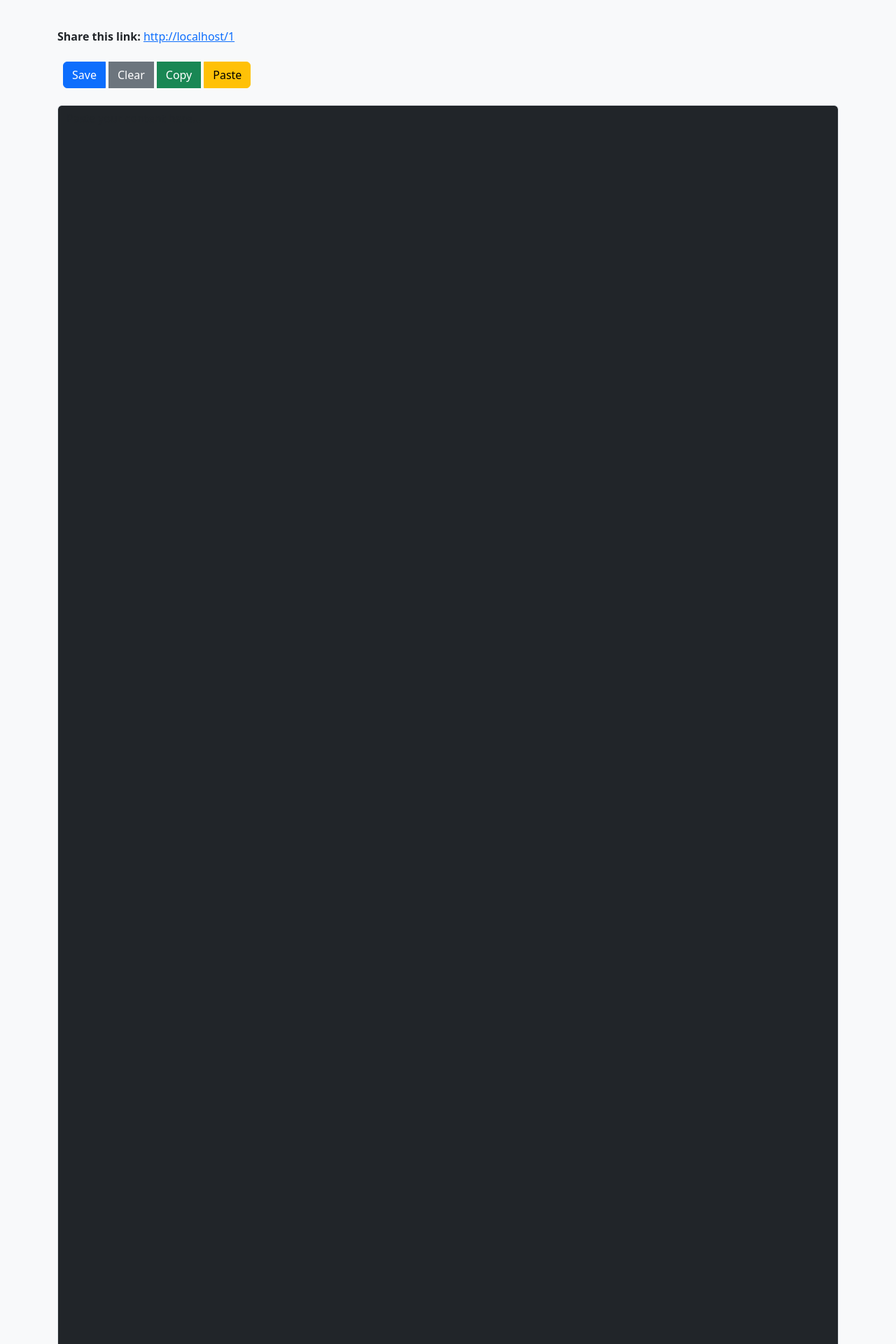
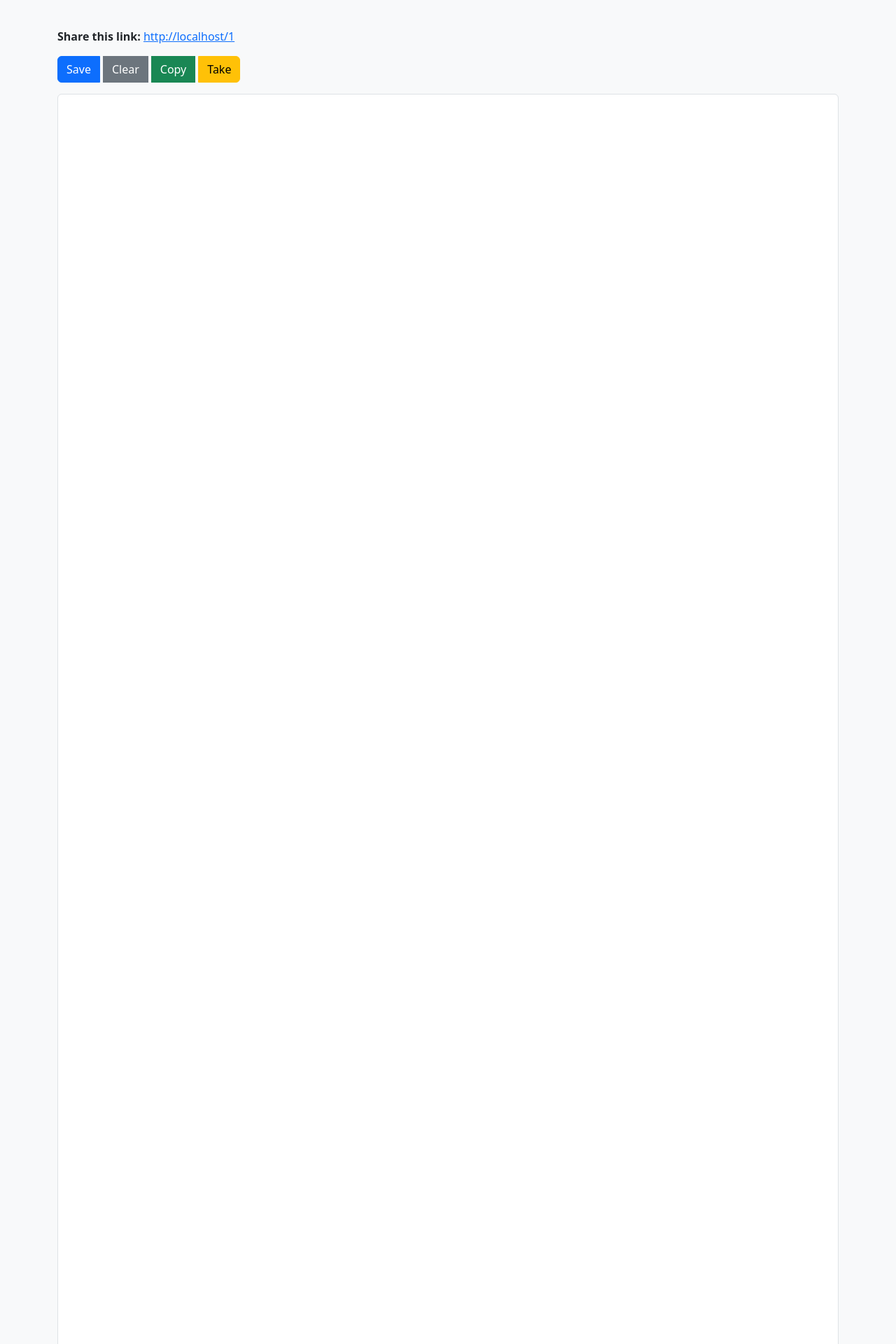
Before and after one commit to 7b809/pasteapp, a Flask app: page /1 in a window 1280 px wide. Shown: the top 1920 px of the page at 70% size. Run offline with Flask 3, Linux system fonts and the light colour scheme; data that the repository does not hold is empty.

Commit message:
Update paste.html

```diff
--- a/api/templates/paste.html
+++ b/api/templates/paste.html
@@ -5,17 +5,16 @@
 {% block body %}
 
 <form method="post">
-    <!-- Buttons always on top -->
 <p><b>Share this link:</b> <a href="{{ request.url }}">{{ request.url }}</a></p>
 
-    <div class="btn-group mb-3 sticky-top bg-light p-2" style="z-index: 10;">
+
+    <div class="btn-group mb-3">
         <button type="submit" class="btn btn-primary">Save</button>
         <button type="button" class="btn btn-secondary" onclick="clearContent()">Clear</button>
         <button type="button" class="btn btn-success" onclick="copyContent()">Copy</button>
-        <button type="button" class="btn btn-warning" onclick="pasteContent()">Paste</button>
+        <button type="button" class="btn btn-warning" onclick="TakeContent()">Take</button>
     </div>
-
-    <textarea id="contentArea" name="content" class="form-control bg-dark text-light" rows="20000" placeholder="Paste your content here..."></textarea>
+    <textarea id="contentArea" name="content" class="form-control mb-3" rows="15000">{{ content }}</textarea>
 
 </form>
 
```
